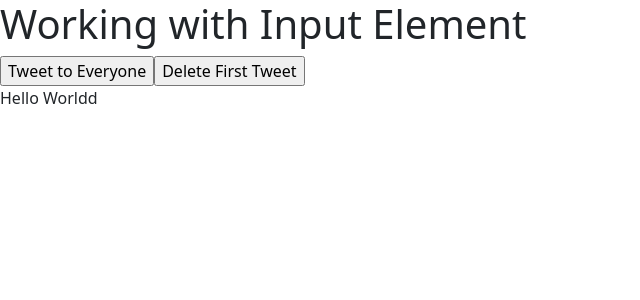
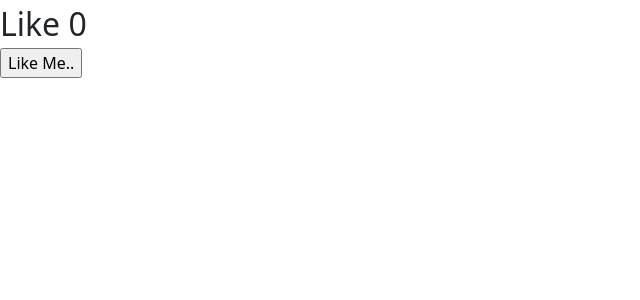
Before and after one commit to dhonevrushabh07/my-react-project-day19, a React (Create React App) app: page / in a window 1280 px wide. Shown: the top 300 px of the page, without its empty margins (0-640 px from the left). Built offline with nearby package versions, Linux system fonts and the light colour scheme.

Commit message:
very important by vikram by direct call to function

```diff
--- a/src/App.js
+++ b/src/App.js
@@ -10,33 +10,16 @@ export default function App() {
 }
 
 function MyComponent() {
-  let [list, setList] = useState(["Hello Worldd"]);
-
-  const tweetHere = () => {
-    const newlist = [...list, "Hello universe"];
-    setList(newlist);
-  };
-
-  const deleteFirstTweet = () => {
-    list.splice(0, 1);
-    const newlist = [...list];
-    setList(newlist);
-  };
+  let [counter, setCounter] = useState(0);
 
   return (
     <div>
-      <h1>Working with Input Element</h1>
-      <input type="button" value="Tweet to Everyone" onClick={tweetHere} />
+      <div className="fs-2">Like {counter}</div>
       <input
         type="button"
-        value="Delete First Tweet"
-        onClick={deleteFirstTweet}
+        value="Like Me.."
+        onClick={() => setCounter(counter++)}
       />
-      <div>
-        {list.map((item) => (
-          <div>{item}</div>
-        ))}
-      </div>
     </div>
   );
 }
```
